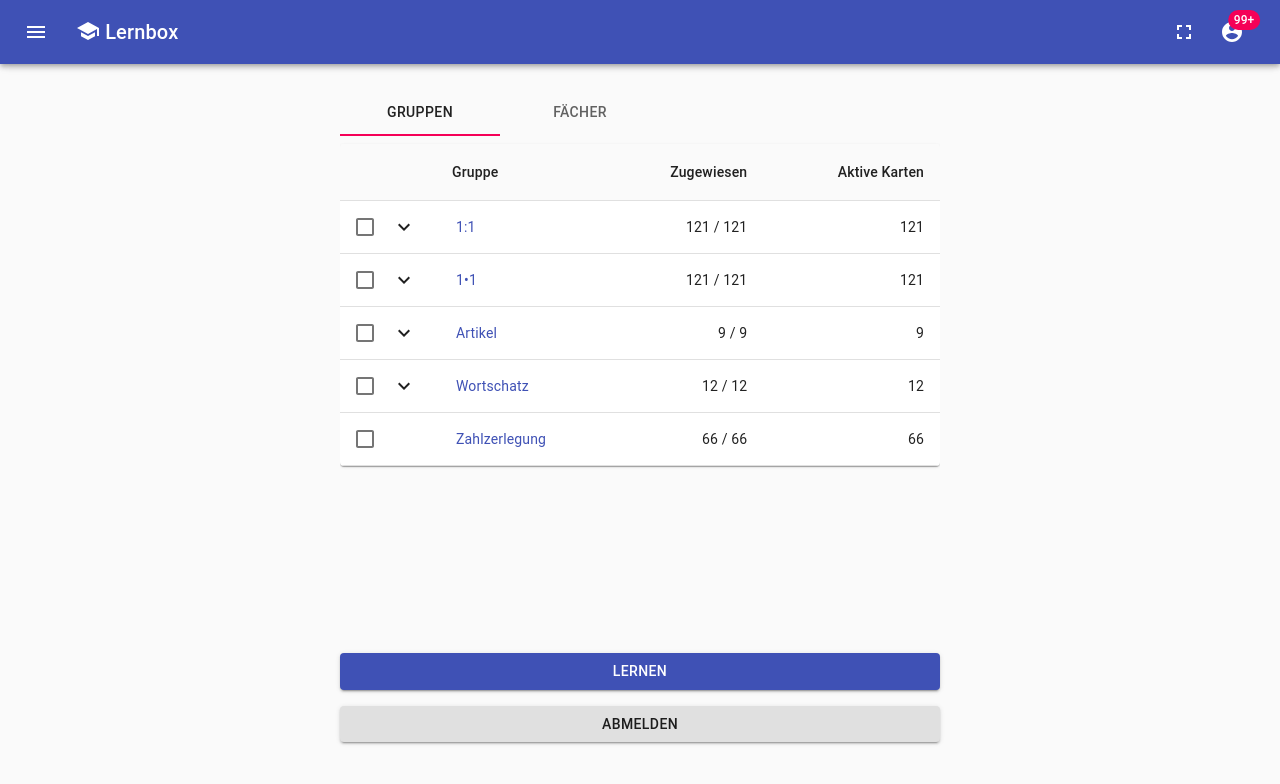
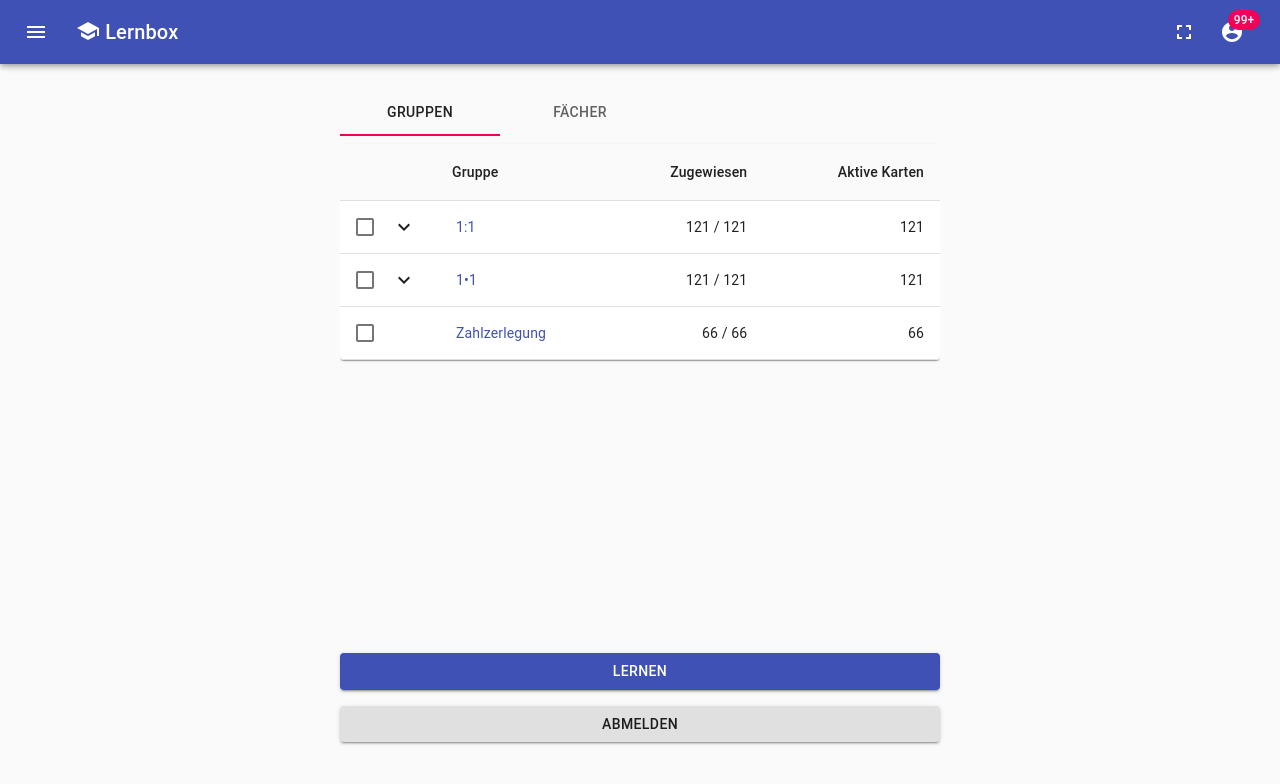
Before and after one commit to irrisor/lernbox, a React (Create React App) app: page /pupil/1/1 in a window 1280 px wide. Shown: the top 784 px of the page. Built offline with nearby package versions, Linux system fonts and the light colour scheme; what js-sha256 would draw is missing.

Commit message:
removed some predefined cards

```diff
--- a/src/data/cards.ts
+++ b/src/data/cards.ts
@@ -1,7 +1,6 @@
 import {houseSVG} from "../img/svgs";
 import {v5 as uuidv5} from 'uuid';
 import {sha256} from "js-sha256";
-import additionalCards from "./additionalCards.json";
 
 type ImageParameters = {
     [seletector: string]: string | { [attribute: string]: string }
@@ -107,7 +106,7 @@ for (let x = 0; x <= 10; x++) {
     }
 }
 
-/** Artikel **/
+/** Artikel *
 ([{
     group: "Pflanzen",
     words: [
@@ -150,9 +149,9 @@ for (let x = 0; x <= 10; x++) {
             predefinedCards.push(card);
         }
     });
-});
+});*/
 
-additionalCards.content.cards.forEach(additionalCard =>
-    predefinedCards.push(Object.assign({}, additionalCard, {inputType: additionalCard.inputType as InputType}, {owner: "sonsch2"})));
+// additionalCards.content.cards.forEach(additionalCard =>
+//     predefinedCards.push(Object.assign({}, additionalCard, {inputType: additionalCard.inputType as InputType}, {owner: "sonsch2"})));
 
 export const predefinedCardsHash = sha256(JSON.stringify(predefinedCards));
```
